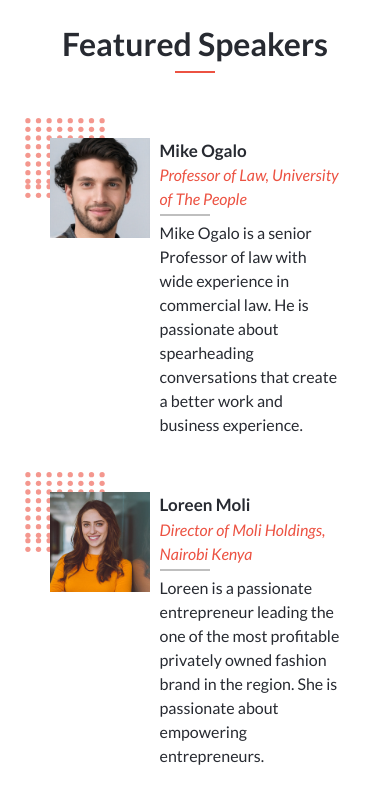
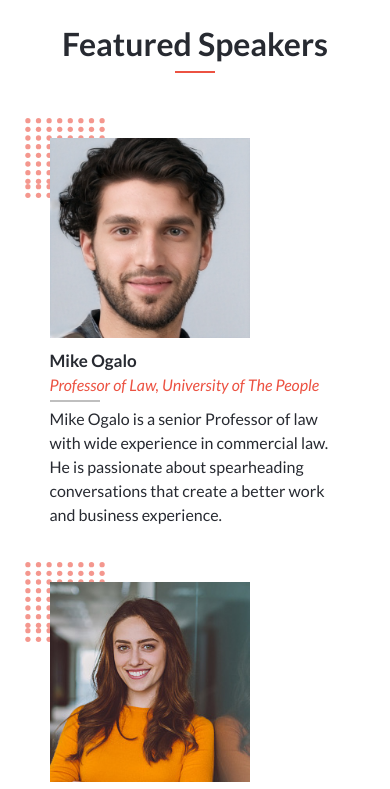
Before and after one commit to serengia/Entrepreneurs-Forum-Summit---Capstone-Project, a website: page index.html in a window 390 px wide. Shown: the part 2400-3189 px from the top of the page. Drawn offline with Linux system fonts and the light colour scheme.

Commit message:
Update header link

```diff
--- a/index.html
+++ b/index.html
@@ -39,7 +39,7 @@
         </div>
         <div class="header-bottom row">
 
-            <a href="/" class="logo-link"><img src="./img/entre-logo.png" class="logo"
+            <a href="./" class="logo-link"><img src="./img/entre-logo.png" class="logo"
                     alt="Entrepreneurs summit logo"></a>
             <nav class="nav">
                 <button class="menu-button">
--- a/sass/layout/_featured-speakers.scss
+++ b/sass/layout/_featured-speakers.scss
@@ -62,8 +62,20 @@
     grid-template-columns: repeat(auto-fill, minmax(25rem, 1fr));
 
     .speaker {
+      flex-direction: column;
       &-img {
-        max-width: 10rem;
+        max-width: 20rem;
+        // align-self: center;
+      }
+
+      &::before {
+        height: 8rem;
+        width: 8rem;
+        top: -2rem;
+        left: -2.5rem;
+        background-image: url("../img/Dotted griduser-pattern.svg");
+        background-size: contain;
+        position: absolute;
       }
     }
   }
```
Also changed, not shown: about.html (+1 -0 lines), css/main.css, 1 other file.
